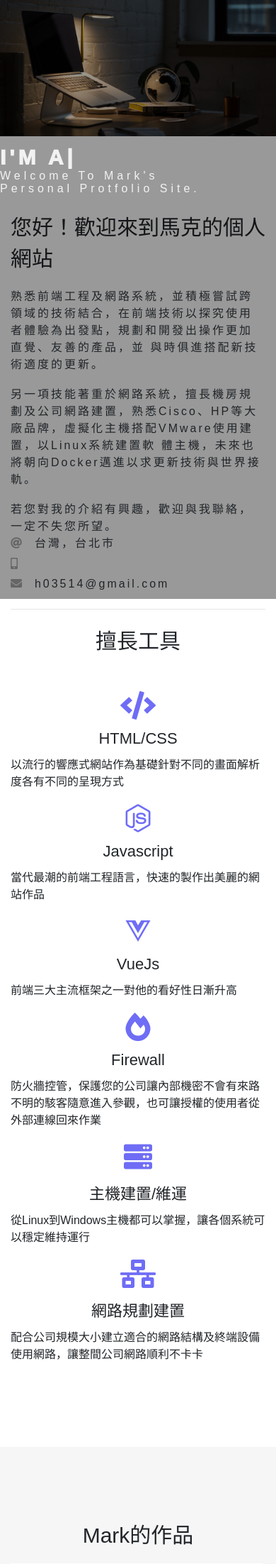
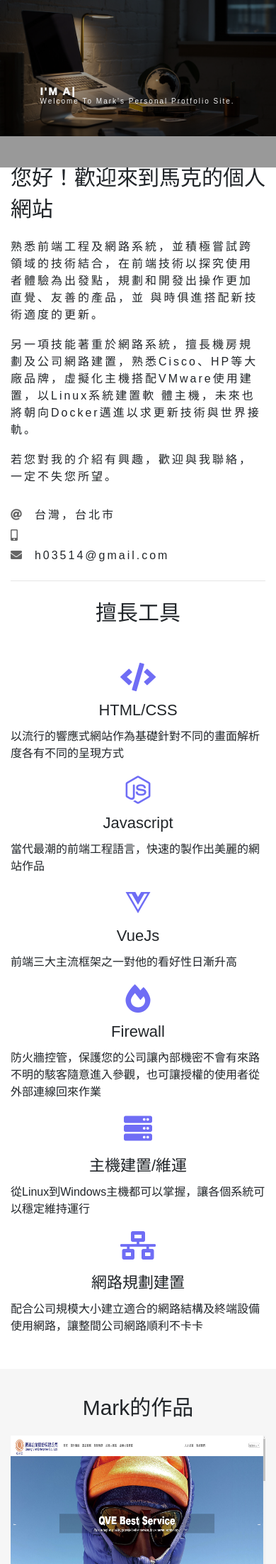
Before and after one commit to h03514/resume, a PHP site: page / in a window 390 px wide. Shown: the top 2204 px of the page at 71% size. Run offline with PHP 8.4, Linux system fonts and the light colour scheme.

Commit message:
更新手機板RWD

```diff
--- a/css/main.css
+++ b/css/main.css
@@ -24,45 +24,67 @@ header .introBox h1 {
   font-weight: 1000;
 }
 
-main .fas {
+@media (max-width: 414px) {
+  header .backBox {
+    height: 28vh;
+  }
+  header .introBox {
+    top: 120px;
+    letter-spacing: 2px;
+  }
+  header .introBox h1 {
+    font-size: 15px;
+  }
+  header .introBox div {
+    font-size: 10px;
+  }
+}
+
+main .skill {
+  padding: 100px 0;
+}
+
+main .skill .fas {
   color: #666;
 }
 
-main h2 {
+main .skill h2 {
   font-size: 30px;
 }
 
-main .mainIntro div {
+main .skill .mainIntro div {
   letter-spacing: 3px;
 }
 
-main .toolIntro h2 {
+main .skill .toolIntro h2 {
   width: 100%;
   text-align: center;
 }
 
-main .toolIntro .icon {
+main .skill .toolIntro .icon {
   color: #6f6df5;
   font-size: 2.5em;
   text-align: center;
 }
 
-main .toolIntro .icon .fas {
+main .skill .toolIntro .icon .fas {
   color: #6f6df5;
 }
 
-main .toolIntro .intro h3 {
+main .skill .toolIntro .intro h3 {
   margin: 10px 0;
   text-align: center;
   font-size: 22px;
 }
 
 main .Protfolio {
+  padding: 100px 0;
   background-color: #f6f6f6;
 }
 
 main .Protfolio h2 {
   text-align: center;
+  font-size: 30px;
 }
 
 main .Protfolio .protfolioImg {
@@ -79,4 +101,19 @@ main .Protfolio .protfolioIntro .title {
   font-weight: 1000;
   margin: 10px 0;
 }
+
+@media (max-width: 414px) {
+  main .skill {
+    padding: 30px 0;
+  }
+  main .skill .contentEmail {
+    padding-top: 30px;
+  }
+  main .Protfolio {
+    padding: 30px 0;
+  }
+  main .Protfolio .protf {
+    padding-bottom: 20px;
+  }
+}
 /*# sourceMappingURL=main.css.map */
--- a/dist/style/main.min.css
+++ b/dist/style/main.min.css
@@ -1,2 +1,2 @@
-header img{width:100%}header .backBox{width:100%;height:100vh;background-color:#000;opacity:0.4;position:absolute}header .introBox{position:absolute;top:205px;right:15%;color:#f2f2f2;text-transform:capitalize;letter-spacing:5px}header .introBox h1{font-size:30px;font-weight:1000}main .fas{color:#666}main h2{font-size:30px}main .mainIntro div{letter-spacing:3px}main .toolIntro h2{width:100%;text-align:center}main .toolIntro .icon{color:#6f6df5;font-size:2.5em;text-align:center}main .toolIntro .icon .fas{color:#6f6df5}main .toolIntro .intro h3{margin:10px 0;text-align:center;font-size:22px}main .Protfolio{background-color:#f6f6f6}main .Protfolio h2{text-align:center}main .Protfolio .protfolioImg{height:250px}main .Protfolio .protfolioImg img{width:100%;height:100%}main .Protfolio .protfolioIntro .title{font-size:1.4em;font-weight:1000;margin:10px 0}
+header img{width:100%}header .backBox{width:100%;height:100vh;background-color:#000;opacity:0.4;position:absolute}header .introBox{position:absolute;top:205px;right:15%;color:#f2f2f2;text-transform:capitalize;letter-spacing:5px}header .introBox h1{font-size:30px;font-weight:1000}@media (max-width: 414px){header .backBox{height:28vh}header .introBox{top:120px;letter-spacing:2px}header .introBox h1{font-size:15px}header .introBox div{font-size:10px}}main .skill{padding:100px 0}main .skill .fas{color:#666}main .skill h2{font-size:30px}main .skill .mainIntro div{letter-spacing:3px}main .skill .toolIntro h2{width:100%;text-align:center}main .skill .toolIntro .icon{color:#6f6df5;font-size:2.5em;text-align:center}main .skill .toolIntro .icon .fas{color:#6f6df5}main .skill .toolIntro .intro h3{margin:10px 0;text-align:center;font-size:22px}main .Protfolio{padding:100px 0;background-color:#f6f6f6}main .Protfolio h2{text-align:center;font-size:30px}main .Protfolio .protfolioImg{height:250px}main .Protfolio .protfolioImg img{width:100%;height:100%}main .Protfolio .protfolioIntro .title{font-size:1.4em;font-weight:1000;margin:10px 0}@media (max-width: 414px){main .skill{padding:30px 0}main .skill .contentEmail{padding-top:30px}main .Protfolio{padding:30px 0}main .Protfolio .protf{padding-bottom:20px}}
 /*# sourceMappingURL=main.min.css.map */
--- a/index.html
+++ b/index.html
@@ -29,7 +29,7 @@
                 </div>
             </header>
             <main>
-                <div class="pt-100 pb-100">
+                <div class="skill">
                     <div class="container">
                         <div class="mb-20">
                             <h2>您好！歡迎來到馬克的個人網站</h2>
@@ -46,7 +46,7 @@
                             </br>
                                 <p> 若您對我的介紹有興趣，歡迎與我聯絡，一定不失您所望。</p>
                             </div>
-                            <div class="col-sm-3">
+                            <div class="col-sm-3 contentEmail">
                                 <p class="mb-10"><i class="fas fa-at"></i>&nbsp; 台灣，台北市</p>
                                 <p class="mb-10"><i class="fas fa-mobile-alt"></i>&nbsp; </p>
                                 <p class="mb-10"><i class="fas fa-envelope"></i>&nbsp; h03514@gmail.com</p>
@@ -102,13 +102,13 @@
                         <div></div>
                     </div>
                 </div>
-                <div class="Protfolio pt-100 pb-100">
+                <div class="Protfolio">
                     <div class="container">
                         <div class="mb-20">
                             <h2>Mark的作品</h2>
                         </div>
                         <div class="row">
-                            <div class="col-sm-4">
+                            <div class="col-sm-4 protf">
                                 <a href="http://www.qve.com.tw" target="_blank">
                                     <div class="protfolioImg">
                                         <img :src="protfoImg1" alt="" />
@@ -120,7 +120,7 @@
                                     <p>使用工具: javascript、C#、MariaDB</p>
                                 </div>
                             </div>
-                            <div class="col-sm-4">
+                            <div class="col-sm-4 protf">
                                 <a href="masksmap/index.html" target="_blank">
                                     <div class="protfolioImg">
                                         <img :src="protfoImg2" alt="" />
@@ -132,7 +132,7 @@
                                     <p>使用工具: JQuery、SCSS</p>
                                 </div>
                             </div>
-                            <div class="col-sm-4">
+                            <div class="col-sm-4 protf">
                                 <a href="forecast_weather/index.html" target="_blank">
                                     <div class="protfolioImg">
                                         <img :src="protfoImg3" alt="" />
--- a/scss/main.scss
+++ b/scss/main.scss
@@ -21,9 +21,28 @@ header {
             font-weight: 1000;
         }
     }
+
+    @media (max-width: 414px) {
+        .backBox {
+            height: 28vh;
+        }
+        .introBox {
+            top: 120px;
+            letter-spacing: 2px;
+            h1 {
+                font-size: 15px;
+            }
+            div {
+                font-size: 10px;
+            }
+        }
+    }
 }
 
 main {
+    .skill {
+        padding: 100px 0;
+
         .fas {
             color: #666;
         }
@@ -56,10 +75,13 @@ main {
                 }
             }
         }
+    }
     .Protfolio {
+        padding: 100px 0;
         background-color: #f6f6f6;
         h2 {
             text-align: center;
+            font-size: 30px;
         }
         .protfolioImg {
             height: 250px;
@@ -76,4 +98,19 @@ main {
             }
         }
     }
+
+    @media (max-width: 414px) {
+        .skill {
+            padding: 30px 0;
+            .contentEmail {
+                padding-top: 30px;
             }
+        }
+        .Protfolio {
+            padding: 30px 0;
+            .protf {
+                padding-bottom: 20px;
+            }
+        }
+    }
+}
```
Also changed, not shown: 2 other files. Lines whose indentation alone changed are shown as unchanged.
